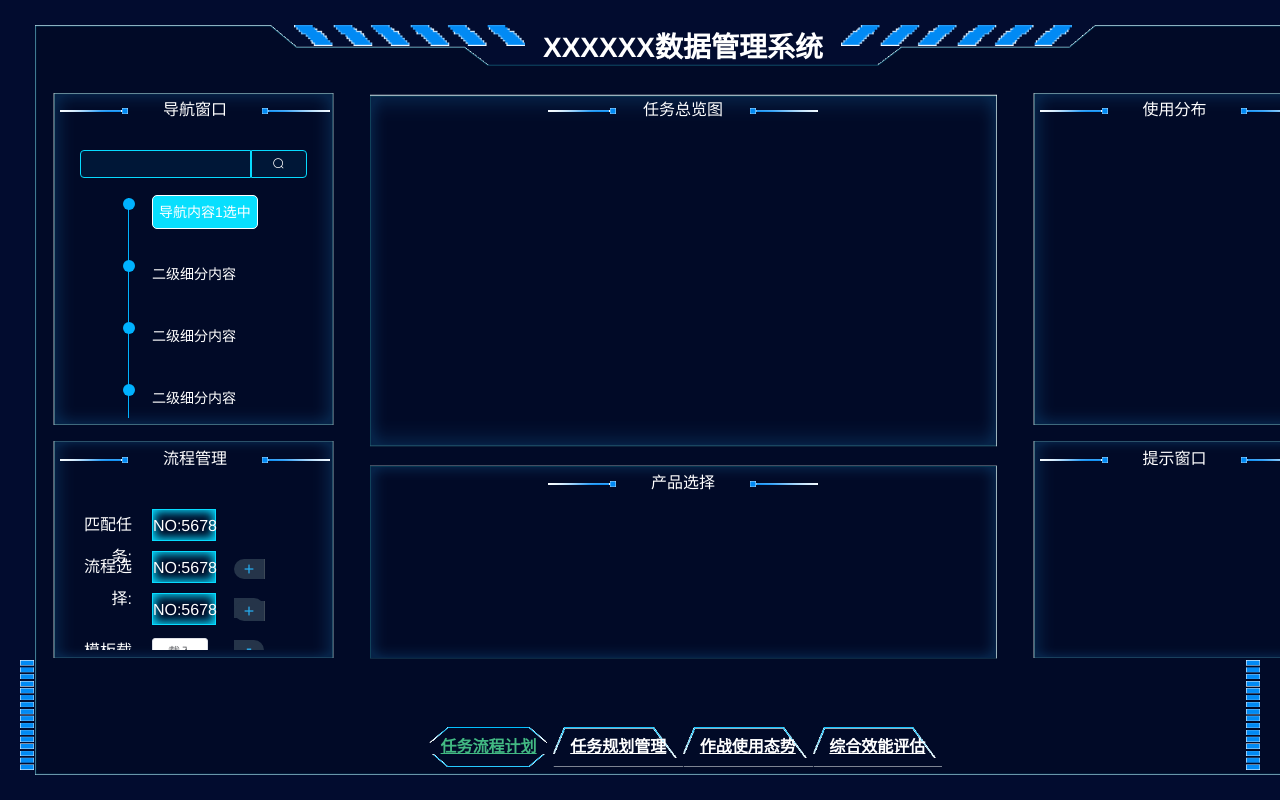
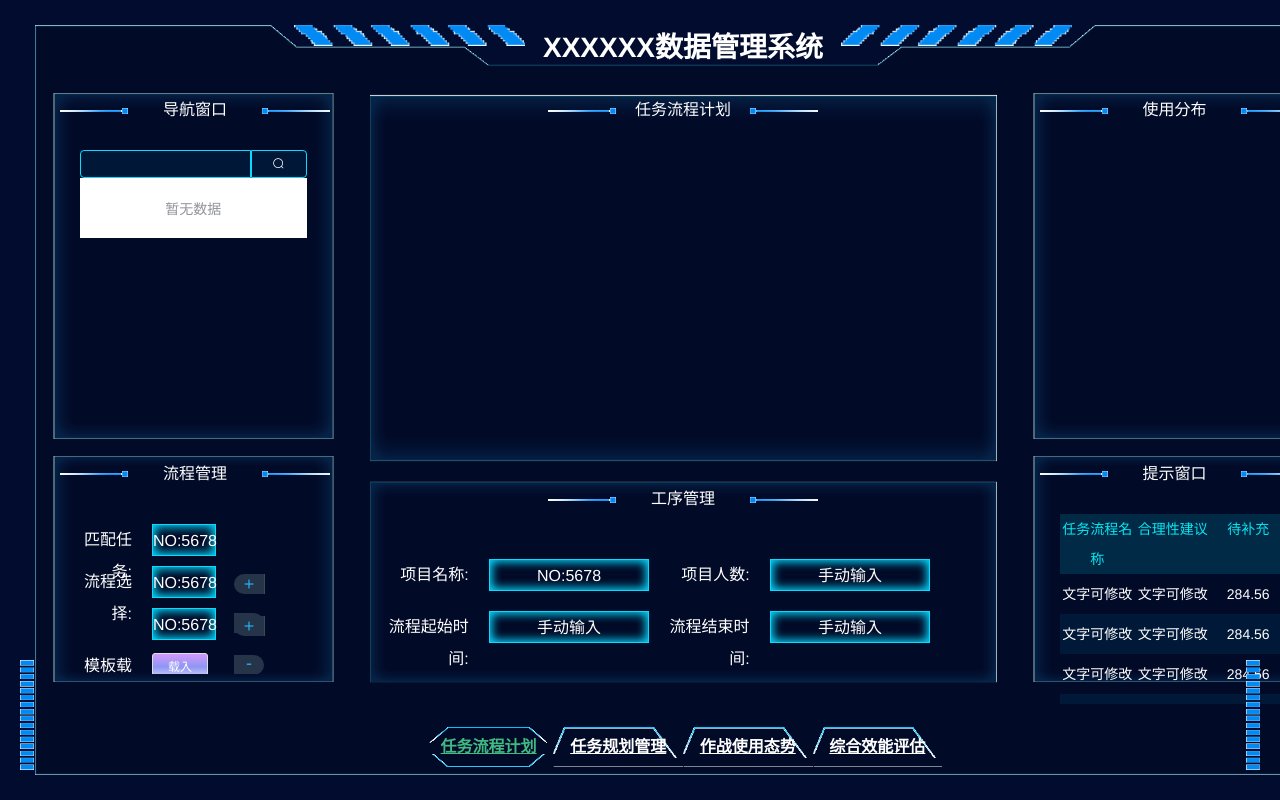
Before and after one commit to yxp1995/mission, a Vue app: page /taskFlowPlan in a window 1280 px wide. Shown: the top 800 px of the page. Built offline with nearby package versions, Linux system fonts and the light colour scheme.

Commit message:
任务流程计划页面开发

```diff
--- a/src/assets/styles/index.scss
+++ b/src/assets/styles/index.scss
@@ -69,8 +69,8 @@ li {
 
   .datacommon-container {
     width: calc(100% - 30px);
-    height: calc(100% - 168px);
-    margin: 25px 15px;
+    height: calc(100% - 143px);
+    margin: 25px 15px 0px 15px;
 
     .main {
       display: flex;
@@ -160,9 +160,6 @@ li {
           }
         }
       }
-
-
-
     }
   }
 
@@ -183,6 +180,58 @@ li {
       &.active {
         background: url(~@/assets/images/fourteen.png) no-repeat left 0px top 0px;
         background-size: 100% 100%;
+      }
+    }
+  }
+
+  .pollutions {
+    height: 100%;
+
+    .th {
+      font-size: 14px;
+      min-height: 30px;
+      display: flex;
+
+      li {
+        flex: 1;
+        text-align: center;
+        color: #09e7f1;
+        background: rgba(7, 169, 201, 0.2);
+        line-height: 30px;
+      }
+    }
+
+    .seamless-warp {
+      font-size: 14px;
+      height: calc(100% - 30px);
+      overflow: auto;
+
+      .item li {
+        min-height: 30px;
+        line-height: 30px;
+        display: flex;
+        padding: 5px 0;
+
+        span {
+          flex: 1;
+          text-align: center;
+          color: #fff;
+          font-size: 14px;
+
+          img {
+            position: relative;
+            top: 4px;
+            margin-right: 2px;
+          }
+        }
+
+        .red {
+          color: #ff0202;
+        }
+      }
+
+      .item li:nth-child(2n) {
+        background: rgba(7, 169, 201, 0.1);
       }
     }
   }
--- /dev/null
+++ b/src/views/taskFlowPlan/hintWindow.vue
@@ -0,0 +1,47 @@
+<template>
+  <div class="pollutions">
+    <ul class="th">
+      <li>任务流程名称</li>
+      <li>合理性建议</li>
+      <li>待补充</li>
+    </ul>
+    <div class="seamless-warp">
+      <ul class="item">
+        <li v-for="(item, i) in unitOutList" :key="i">
+          <span>{{ item.a }}</span>
+          <span>{{ item.name }}</span>
+          <span>{{ item.code }}</span>
+        </li>
+      </ul>
+    </div>
+  </div>
+</template>
+
+<script>
+export default {
+  name: "HintWindow",
+  data() {
+    return {
+      unitOutList: [],
+    };
+  },
+  created() {
+    this.getList();
+  },
+  methods: {
+    getList() {
+      for (let i = 0; i < 18; i++) {
+        const obj = {
+          a: "文字可修改",
+          name: "文字可修改",
+          code: "284.56",
+        };
+        this.unitOutList.push(obj);
+      }
+    },
+  },
+};
+</script>
+
+<style lang="scss" scoped>
+</style>
--- a/src/views/taskFlowPlan/index.vue
+++ b/src/views/taskFlowPlan/index.vue
@@ -42,7 +42,7 @@
               <img src="~@/assets/images/eight.png" alt="" />
               <img src="~@/assets/images/seven.png" alt="" />
             </div>
-            <div class="text-txt">任务总览图</div>
+            <div class="text-txt">任务流程计划</div>
             <div class="text-img">
               <img src="~@/assets/images/seven.png" alt="" />
               <img src="~@/assets/images/nine.png" alt="" />
@@ -55,11 +55,14 @@
               <img src="~@/assets/images/eight.png" alt="" />
               <img src="~@/assets/images/seven.png" alt="" />
             </div>
-            <div class="text-txt">产品选择</div>
+            <div class="text-txt">工序管理</div>
             <div class="text-img">
               <img src="~@/assets/images/seven.png" alt="" />
               <img src="~@/assets/images/nine.png" alt="" />
             </div>
+          </div>
+          <div class="main-container">
+            <work-management/>
           </div>
         </div>
       </div>
@@ -89,6 +92,9 @@
               <img src="~@/assets/images/nine.png" alt="" />
             </div>
           </div>
+          <div class="main-container">
+            <hint-window />
+          </div>
         </div>
       </div>
     </div>
@@ -98,11 +104,15 @@
 <script>
 import navigation from "./navigation";
 import processManagement from "./processManagement";
+import workManagement from "./workManagement";
+import hintWindow from "./hintWindow";
 export default {
   name: "TaskFlowPlan",
   components: {
     navigation,
     processManagement,
+    workManagement,
+    hintWindow,
   },
   data() {
     return {};
--- a/src/views/taskFlowPlan/navigation.vue
+++ b/src/views/taskFlowPlan/navigation.vue
@@ -3,7 +3,7 @@
     <el-input v-model="queryParams.search" size="mini">
       <el-button slot="append" icon="el-icon-search"></el-button>
     </el-input>
-    <el-timeline class="timeLine">
+    <!-- <el-timeline class="timeLine">
       <el-timeline-item
         v-for="(activity, index) in activities"
         :key="index"
@@ -14,7 +14,16 @@
           {{ activity.content }}
         </div>
       </el-timeline-item>
-    </el-timeline>
+    </el-timeline> -->
+    <el-tree
+      class="filter-tree"
+      :data="data"
+      :props="defaultProps"
+      default-expand-all
+      :filter-node-method="filterNode"
+      ref="tree"
+    >
+    </el-tree>
   </div>
 </template>
 
@@ -53,7 +62,17 @@ export default {
           active: false,
         },
       ],
+      data: [],
+      defaultProps: {
+        children: "children",
+        label: "label",
+      },
     };
+  },
+  watch: {
+    "queryParams.search"(val) {
+      this.$refs.tree.filter(val);
+    },
   },
   methods: {
     timeClick(item) {
@@ -64,6 +83,10 @@ export default {
           itemx.active = false;
         }
       });
+    },
+    filterNode(value, data) {
+      if (!value) return true;
+      return data.label.indexOf(value) !== -1;
     },
   },
 };
--- a/src/views/taskFlowPlan/processManagement.vue
+++ b/src/views/taskFlowPlan/processManagement.vue
@@ -31,7 +31,7 @@
         模板载入:
       </el-col>
       <el-col :span="8">
-        <el-button size="mini">载入</el-button>
+        <el-button size="mini" class="linear">载入</el-button>
       </el-col>
     </el-row>
   </div>
@@ -117,5 +117,9 @@ export default {
       }
     }
   }
+  .linear {
+    background-image: linear-gradient(#d19afa, #8e96f4, #e1e3f7);
+    color: #fff;
+  }
 }
 </style>
--- /dev/null
+++ b/src/views/taskFlowPlan/workManagement.vue
@@ -0,0 +1,68 @@
+<template>
+  <div class="pro-box">
+    <el-row :gutter="20">
+      <el-col :span="4">项目名称:</el-col>
+      <el-col :span="7">
+        <div class="btn">{{ "NO:" + process.num1 }}</div>
+      </el-col>
+      <el-col :span="4">项目人数:</el-col>
+      <el-col :span="7">
+        <div class="btn">{{ process.num2 }}</div>
+      </el-col>
+    </el-row>
+    <el-row :gutter="20">
+      <el-col :span="4">流程起始时间:</el-col>
+      <el-col :span="7">
+        <div class="btn">{{ process.num2 }}</div>
+      </el-col>
+      <el-col :span="4">流程结束时间:</el-col>
+      <el-col :span="7">
+        <div class="btn">{{ process.num2 }}</div>
+      </el-col>
+    </el-row>
+  </div>
+</template>
+
+<script>
+export default {
+  name: "WorkManagement",
+  data() {
+    return {
+      process: {
+        num1: 5678,
+        num2: "手动输入",
+        num3: "手动输入",
+        num4: "手动输入",
+      },
+    };
+  },
+};
+</script>
+
+<style lang="scss" scoped>
+.pro-box {
+  height: 100%;
+  color: #fff;
+  overflow: auto;
+  .el-row {
+    margin-top: 20px;
+    .el-col {
+      height: 32px;
+      line-height: 32px;
+      &:nth-child(2n+1) {
+        text-align: right;
+      }
+      &:nth-child(2n) {
+        text-align: left;
+      }
+      .btn {
+        width: 100%;
+        height: 30px;
+        border: 1px solid #07dbff;
+        text-align: center;
+        box-shadow: 0 0 10px 2px #07dbff inset;
+      }
+    }
+  }
+}
+</style>
```
Also changed, not shown: 1 other file (tests, documents, lock files or other folders).
